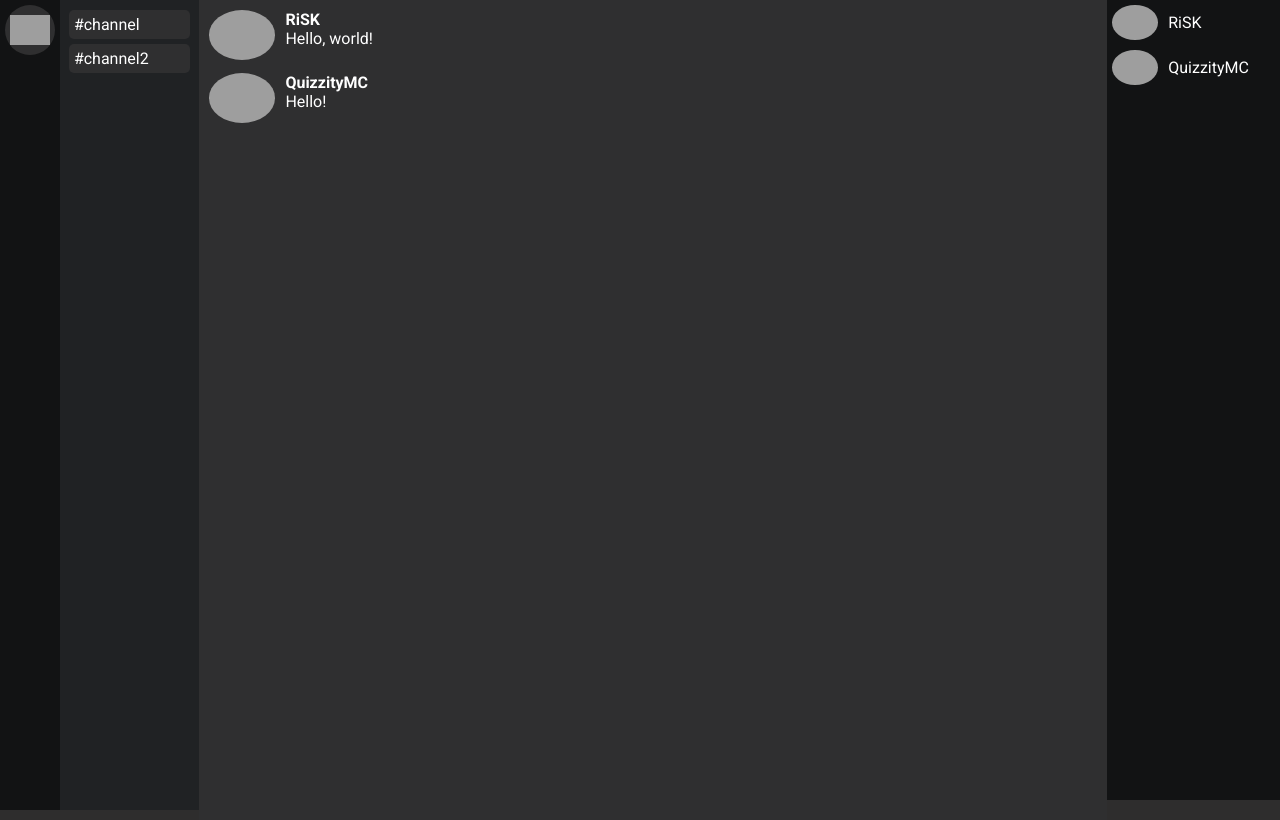
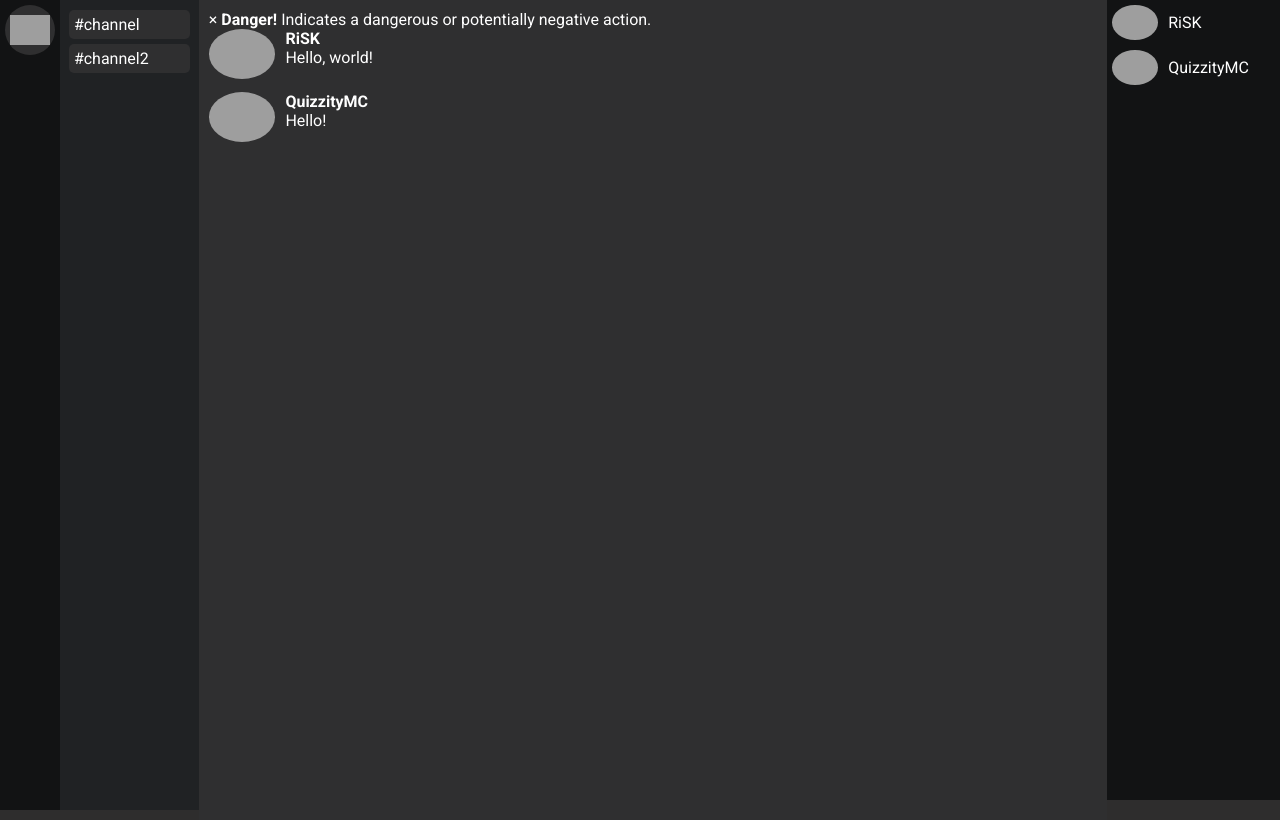
Before and after one commit to QuizzityMC/AddClient, a plain HTML site: page index.html in a window 1280 px wide. Drawn offline with Linux system fonts and the light colour scheme; grey boxes are pictures that could not be loaded.

Commit message:
Update index.html

```diff
--- a/index.html
+++ b/index.html
@@ -19,6 +19,10 @@
 
 </div>
 <div class="message-area">
+<div class="alert">
+  <span class="closebtn" onclick="this.parentElement.style.display='none';">&times;</span>
+  <strong>Danger!</strong> Indicates a dangerous or potentially negative action.
+</div>
 
 	<div class="message">
 		<img src="https://files.catbox.moe/j7tzqh.jpg" />
```
